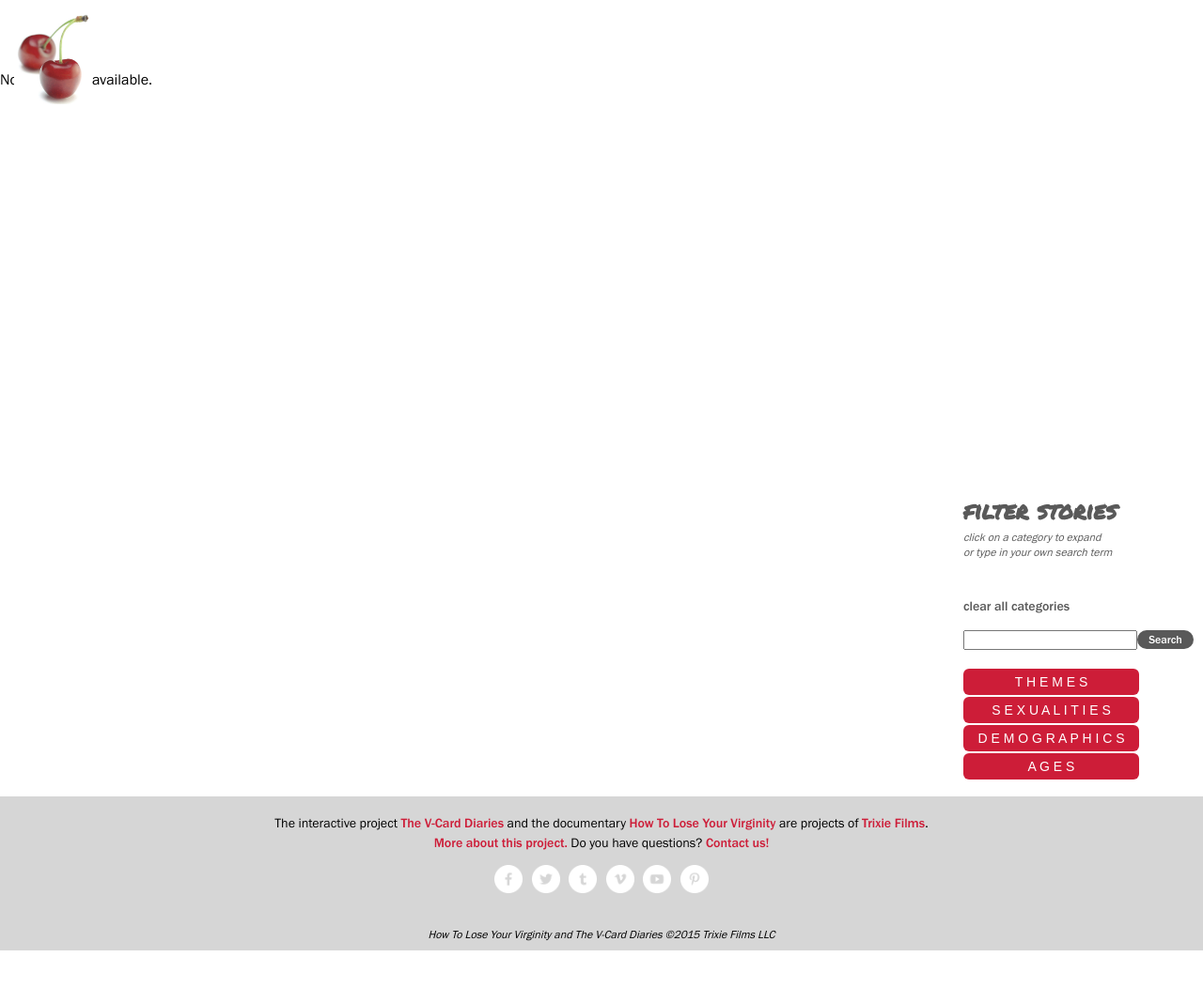
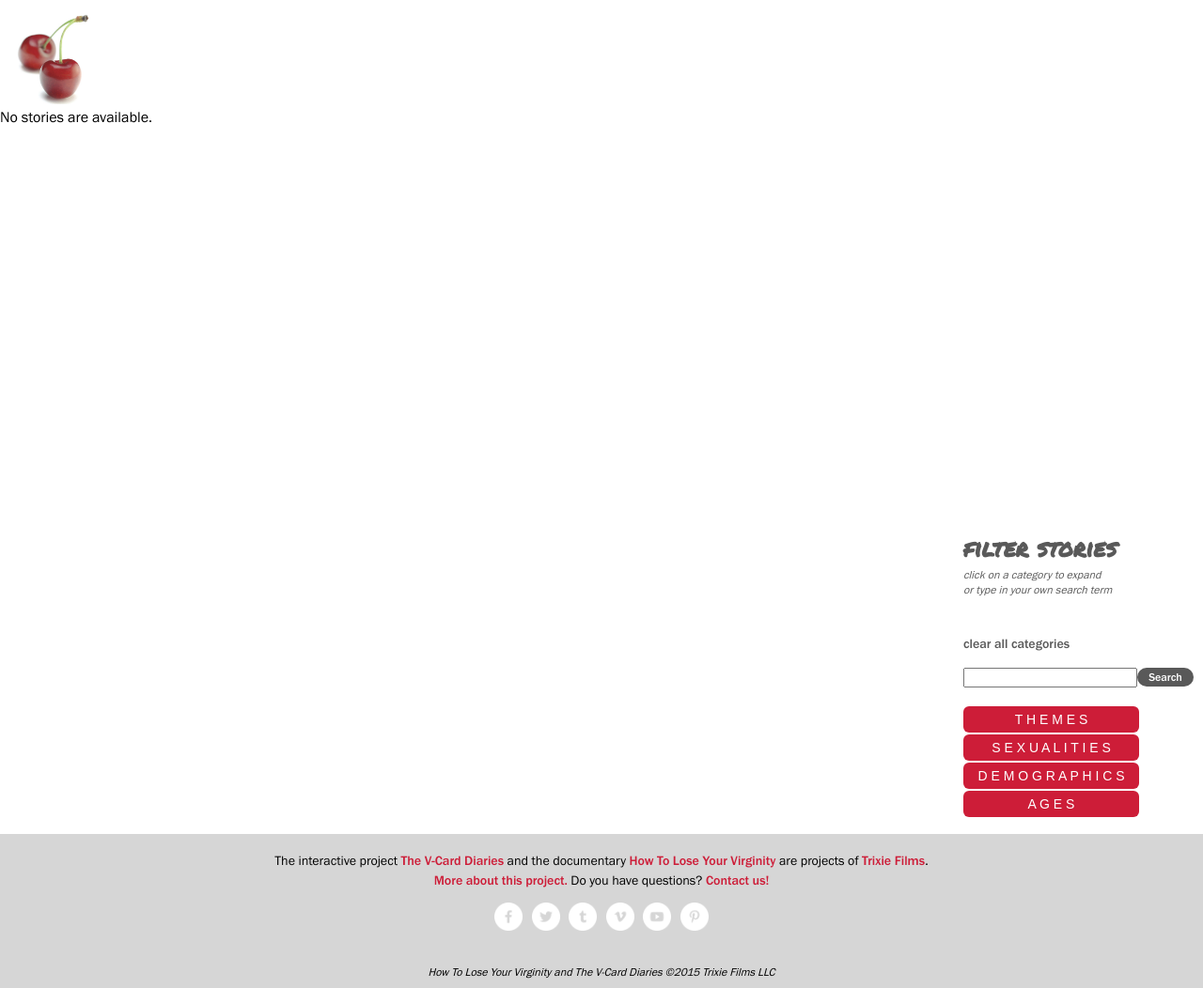
Before and after one commit to rouxpz/vcarddiaries, a Django app: page /stories/ in a window 1280 px wide. Shown: the part 105-1157 px from the top of the page at 94% size. Before the commit the page ends 1117 px from the top, so only its background shows below. Run offline with Django 3.2, Linux system fonts and the light colour scheme; data that the repository does not hold is empty.

Commit message:
taller nav bar, visualization tweaks

```diff
--- a/vcard/static/css/style.css
+++ b/vcard/static/css/style.css
@@ -441,7 +441,7 @@ a:hover{
 }
 
 #nav {
-    height:60px;
+    height:100px;
     width:80%;
     display:block;
     margin-bottom: 5px;
--- a/vcard/static/js/vis.js
+++ b/vcard/static/js/vis.js
@@ -3,7 +3,7 @@ var city, state, country;
 
 function startForce() {
 	var width = 1000;
-	var height = 500;
+	var height = 475;
 	var r = width/150;
 
 	var nodes = [];
@@ -21,9 +21,9 @@ function startForce() {
 		.attr('id', 'canvas');
 
 	var force = d3.layout.force()
-		.charge(-20)
+		.charge(-15)
 		.gravity(.05)
-        .linkDistance(20)
+        .linkDistance(25)
 	    .size([width, height-40])
 	    .nodes(nodes)
 	    .links(links)
```
